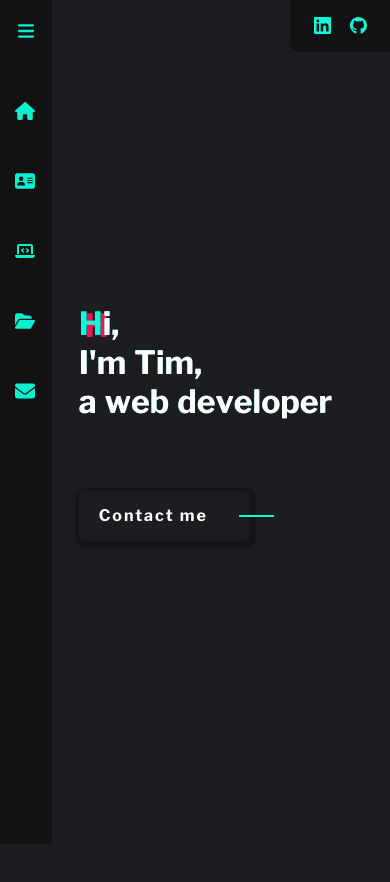
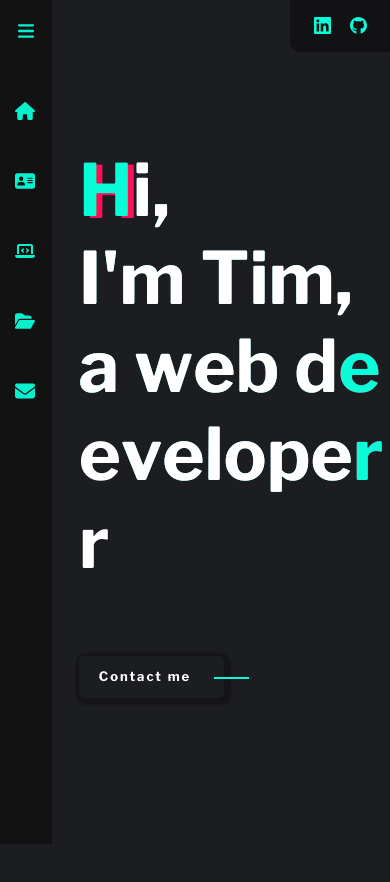
Before and after one commit to Tim-jn/Portfolio, a React (Create React App) app: page / in a window 390 px wide. Shown: the top 882 px of the page. Built offline with nearby package versions, Linux system fonts and the light colour scheme.

Commit message:
updated responsiveness

```diff
--- a/src/App.scss
+++ b/src/App.scss
@@ -20,8 +20,8 @@ $third-font-color: #08fdd8;
 // Fonts sizes
 
 $h1-desktop-size: 76px;
-$h1-tablet-size: 68px;
-$h1-mobile-size: 60px;
+$h1-tablet-size: 72px;
+$h1-mobile-size: 68px;
 
 $h2-desktop-size: 44px;
 $h2-tablet-size: 40px;
--- a/src/Components/Button/Button.scss
+++ b/src/Components/Button/Button.scss
@@ -132,16 +132,32 @@
   width: 130%;
 }
 
-// tablet
-
-@media screen and (max-width: 992px) {
-
-}
-
 // large screen mobile
 
 @media screen and (max-width: 768px) {
+  .btn-slice {
+    padding: 12px 20px;
+    font-size: 13px;
+    width: 145px;
+  }
 
+  .btn-slice #top  {
+    height: 10.5px;
+  }
+
+
+
+  .btn-slice #bottom span {
+    top: -9.5px;
+  }
+
+  .btn-slice:hover #top {
+    top: -2px;
+  }
+
+  .btn-slice:hover #bottom {
+    bottom: -2px;
+  }
 }
 
 // normal screen mobile
--- a/src/Components/HomeContent/HomeContent.scss
+++ b/src/Components/HomeContent/HomeContent.scss
@@ -23,45 +23,16 @@
   .main-title-content {
     font-size: $h1-tablet-size;
   }
-
-  .title-letter:hover {
-    font-size: 60px;
-  }
 }
 
 // large screen mobile
 
 @media screen and (max-width: 768px) {
-  .main-title {
-    top: 32%;
-    left: 20%;
-  }
 
-  .main-title-content {
-    font-size: $h1-mobile-size;
-  }
-
-  .title-letter:hover {
-    font-size: 48px;
-  }
 }
 
 // normal screen mobile
 
 @media screen and (max-width: 560px) {
-  .main-title {
-    left: 25%;
-  }
 
-  .main-title-content {
-    font-size: 32px;
-  }
-
-  .letter-spaced {
-    margin-right: 8px;
-  }
-
-  .title-letter:hover {
-    font-size: 28px;
-  }
 }
--- a/src/Components/SkillsContent/SkillsContent.scss
+++ b/src/Components/SkillsContent/SkillsContent.scss
@@ -80,6 +80,10 @@
         font-size: 38px;
     }
 
+    .skills-paragraphs {
+        width: 90%;
+    }
+
     .chart-skills {
         max-height: 380px;
     }
```
